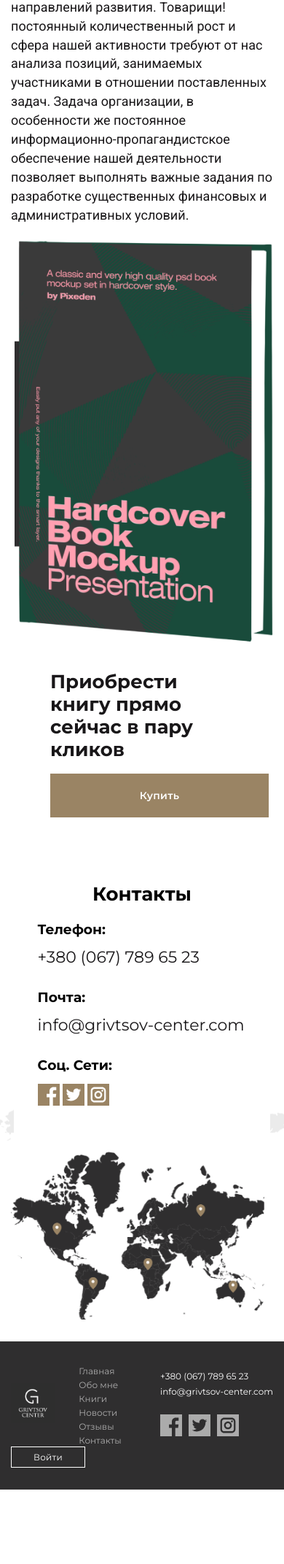
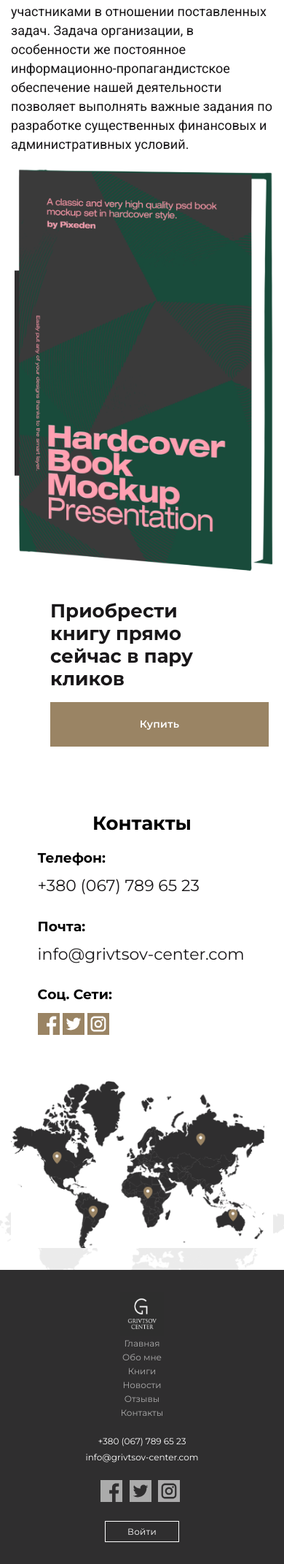
Before and after one commit to artpavel/Pavel-Art, a PHP site: page /book.html in a window 390 px wide. Shown: the part 4344-6487 px from the top of the page at 73% size. Before the commit the page ends 6385 px from the top, so only its background shows below. Run offline with PHP 8.4, Linux system fonts and the light colour scheme.

Commit message:
change web

```diff
--- a/WebBooks/book.html
+++ b/WebBooks/book.html
@@ -40,7 +40,7 @@
                   при участии внутренних движений</h1>
             </div>
             <div class="right">
-               <img src="images/books/book-baner.png" alt="">
+               <img class="book__img" src="images/books/book-baner.png" alt="">
             </div>
          </div>
       </section>
@@ -107,7 +107,7 @@
       <!-- About book -->
       <section class="about_us container about_book">
          <div class="left">
-            <img src="images/books/book-baner.png" alt="" class="book">
+            <img class="book__img" src="images/books/book-baner.png" alt="">
          </div>
          <div class="right">
             <h2>Приобрести книгу прямо
--- a/WebBooks/books.html
+++ b/WebBooks/books.html
@@ -39,7 +39,7 @@
                <a href="" class="brown_button">Заказать сейчас</a>
             </div>
             <div class="right">
-               <img src="images/books/book-baner.png" alt="">
+               <img class="book__img" src="images/books/book-baner.png" alt="">
             </div>
          </div>
       </section>
--- a/WebBooks/index.html
+++ b/WebBooks/index.html
@@ -41,7 +41,7 @@
                     <a href="" class="brown_button">Подробней</a>
                 </div>
                 <div class="right">
-                    <img src="images/37%203.png" alt="">
+                    <img class="banner__photo" src="images/37%203.png" alt="">
                 </div>
             </div>
         </section>
@@ -351,7 +351,7 @@
                     </a>
                 </div>
             </div>
-            <a href="" class="transparent_button">
+            <a href="#" class="transparent_button foot--600">
                 Войти
             </a>
         </div>
--- a/WebBooks/style.css
+++ b/WebBooks/style.css
@@ -29,6 +29,13 @@
 h2 {
     font-size: 42px;
     line-height: 1.2;
+}
+
+.book__img {
+    display: block;
+    max-width: 400px;
+    height: auto;
+
 }
 
 /* Container
@@ -125,6 +132,11 @@
     background-size: cover;
     background-repeat: no-repeat;
     padding-top: 146px;
+}
+
+.banner_books,
+.banner_book {
+    padding-bottom: 70px;
 }
 
 .banner_book {
@@ -280,7 +292,7 @@
     justify-content: center;
 }
 
-.about_book{
+.about_book {
     margin-bottom: 0;
     padding-bottom: 0;
 }
@@ -530,6 +542,7 @@
     background-position: center;
     background-size: contain;
     background-repeat: no-repeat;
+    background-position-y: bottom;
     /* margin-top: 50px; */
 }
 
@@ -552,6 +565,10 @@
     flex-direction: column;
     justify-content: center;
     padding-left: 33px;
+}
+
+.net path {
+    transition: all 0.4s;
 }
 
 .contact__left h3 {
@@ -684,6 +701,7 @@
     display: flex;
     justify-content: space-between;
     align-items: center;
+    flex-wrap: wrap;
 }
 
 footer ul {
@@ -784,11 +802,11 @@
         padding-left: 0;
     }
 
-    .about_book{
+    .about_book {
         padding-bottom: 70px;
     }
 
-    .about_book h2{
+    .about_book h2 {
         font-size: 30px;
     }
 
@@ -955,17 +973,17 @@
 
 
     /* <<<<<< about as >>>>>>*/
-    .about_us{
+    .about_us {
         flex-direction: column-reverse;
         padding-bottom: 20px;
     }
 
-    .about_us .right{
+    .about_us .right {
         padding-left: 0;
         padding-top: 60px;
     }
 
-    .about_us .left{
+    .about_us .left {
         display: flex;
         justify-content: center;
     }
@@ -974,20 +992,20 @@
         max-width: 500px;
     }
 
-    .about_book{
+    .about_book {
         flex-direction: column;
         padding-bottom: 20px;
     }
 
-    .about_book .right{
+    .about_book .right {
         width: 70%;
-        padding-top:30px;
+        padding-top: 30px;
         padding-right: 0;
         display: flex;
         justify-content: center;
     }
 
-    .about_book .left{
+    .about_book .left {
         padding-right: 80px;
     }
 
@@ -1042,7 +1060,7 @@
     }
 
     /* <<<<<< Contact >>>>> */
-    .contact{
+    .contact {
         margin-top: 50px;
     }
 
@@ -1135,6 +1153,10 @@
         font-size: 32px;
     }
 
+    .foot_h1 {
+        font-size: 24px;
+    }
+
     h2 {
         font-size: 26px;
     }
@@ -1155,15 +1177,24 @@
 
     .banner {
         padding-top: 120px;
+        margin-bottom: 50px;
+    }
+
+    .banner .left h1 {
+        font-size: 24px;
     }
 
     .banner p {
         font-size: 16px;
     }
 
+    .description h2 {
+        margin-bottom: 40px;
+    }
+
 
     /* <<<<<< about as >>>>>>*/
-    .about_us h2{
+    .about_us h2 {
         margin-bottom: 16px;
         font-size: 26px;
     }
@@ -1208,27 +1239,39 @@
 
     /* <<<<<< HowBuy >>>>>> */
     .howBuy__item {
-        width: 80%;
+        width: 100%;
         margin-bottom: 90px;
         align-items: flex-end;
-        margin-right: auto;
-        margin-left: auto;
+    }
+
+    .howBuy__item:last-child{
+        margin-bottom: 0;
     }
 
     /* <<<<<< Footer >>>>>> */
     footer .container {
         flex-wrap: wrap;
-
+        justify-content: center;
     }
 
-    footer .logo {
+    .footer__contact {
+        width: 100%;
+        align-items: center;
+        margin-bottom: 20px;
+    }
+
+    footer ul{
+        width: 100%;
+        align-items:center;
+        margin-bottom: 20px;
+        margin-right: 0;
+    }
+
+    footer .logo img{
         width: 60px;
         height: 60px;
     }
 
-    footer .logo img {
-        width: 100%;
-    }
 
     /* <<<<<< Category >>>>>> */
     .category ul {
```
